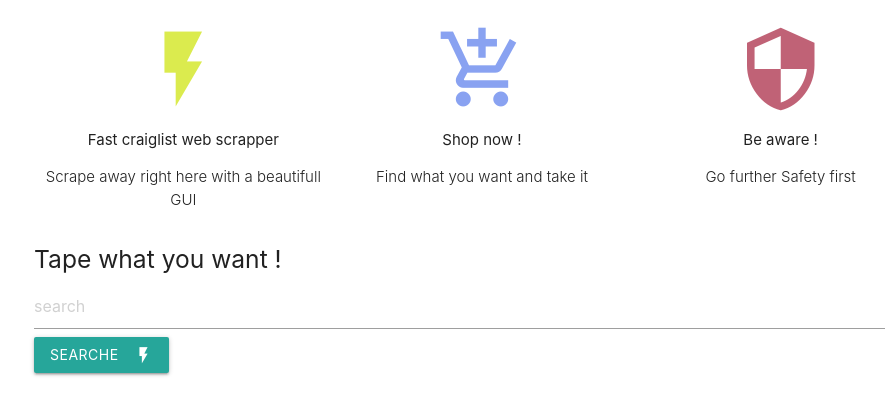
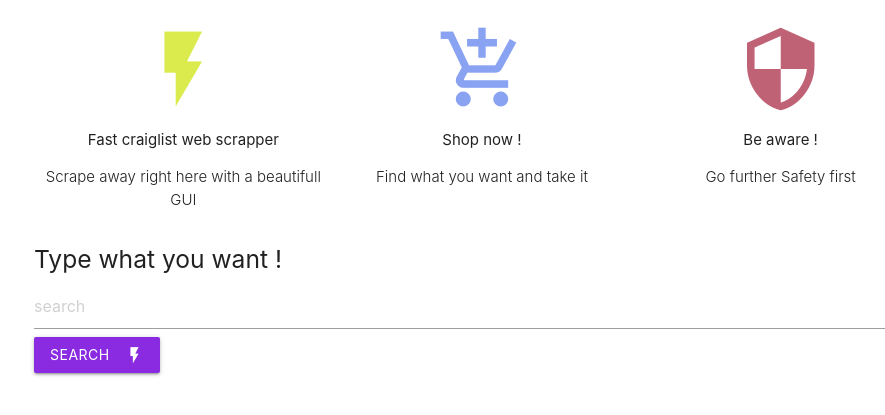
Before and after one commit to LotfiBendiaf/lotfi_list, a Django app: page / in a window 1280 px wide. Shown: the part 246-661 px from the top of the page, without its empty margins (158-1043 px from the left). Run offline with Django 3.2, Linux system fonts and the light colour scheme.

Commit message:
'Genius_list'

```diff
--- a/templates/base.html
+++ b/templates/base.html
@@ -54,11 +54,11 @@
 
         </div>
 
-        <h5>Tape what you want !</h5>
+        <h5>Type what you want !</h5>
         <form action="{% url 'new_search' %}" method="post">
             {% csrf_token %}
             <input type="text" name="search" placeholder="search">
-            <button class="btn waves-effect waves-light" type="submit" name="action">Searche
+            <button class="btn waves-effect waves-light" style="background-color: blueviolet;" type="submit" name="action">Search
                 <i class="material-icons right">flash_on</i>
             </button>
         </form>
```
